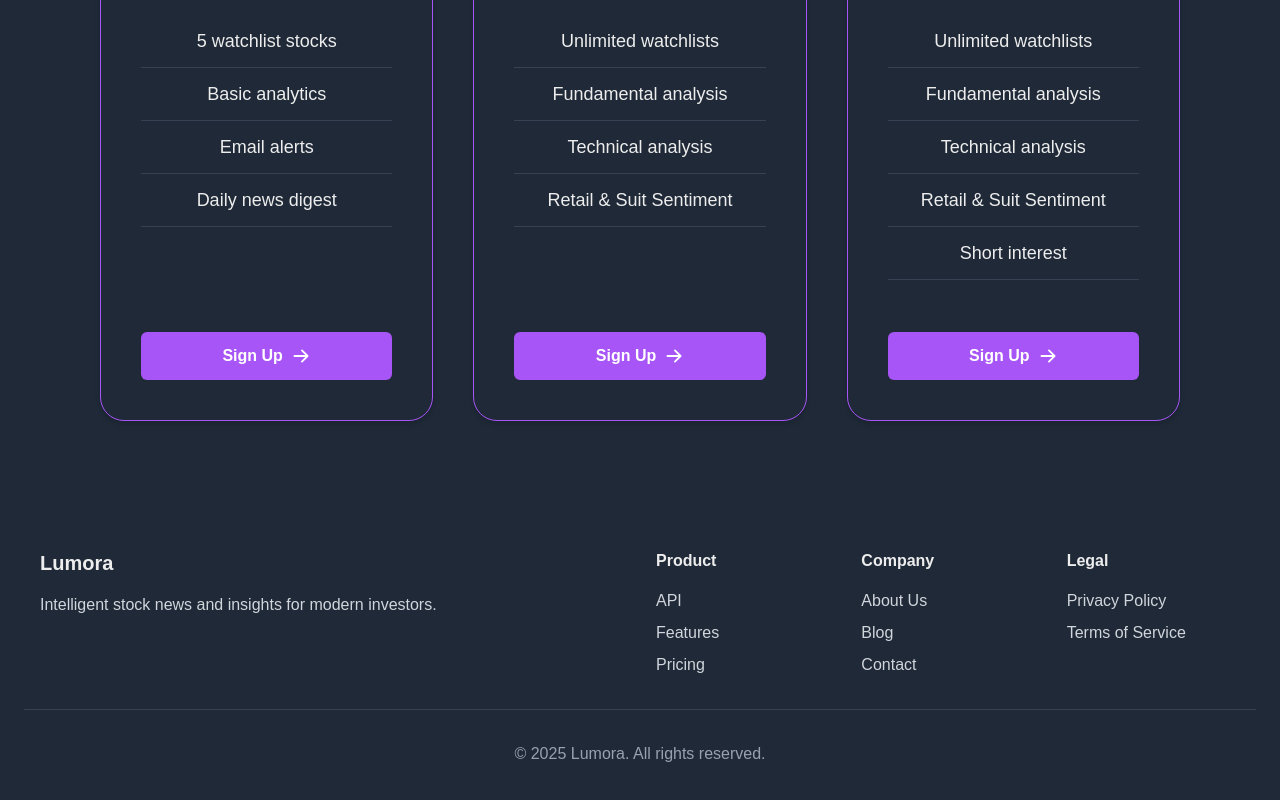
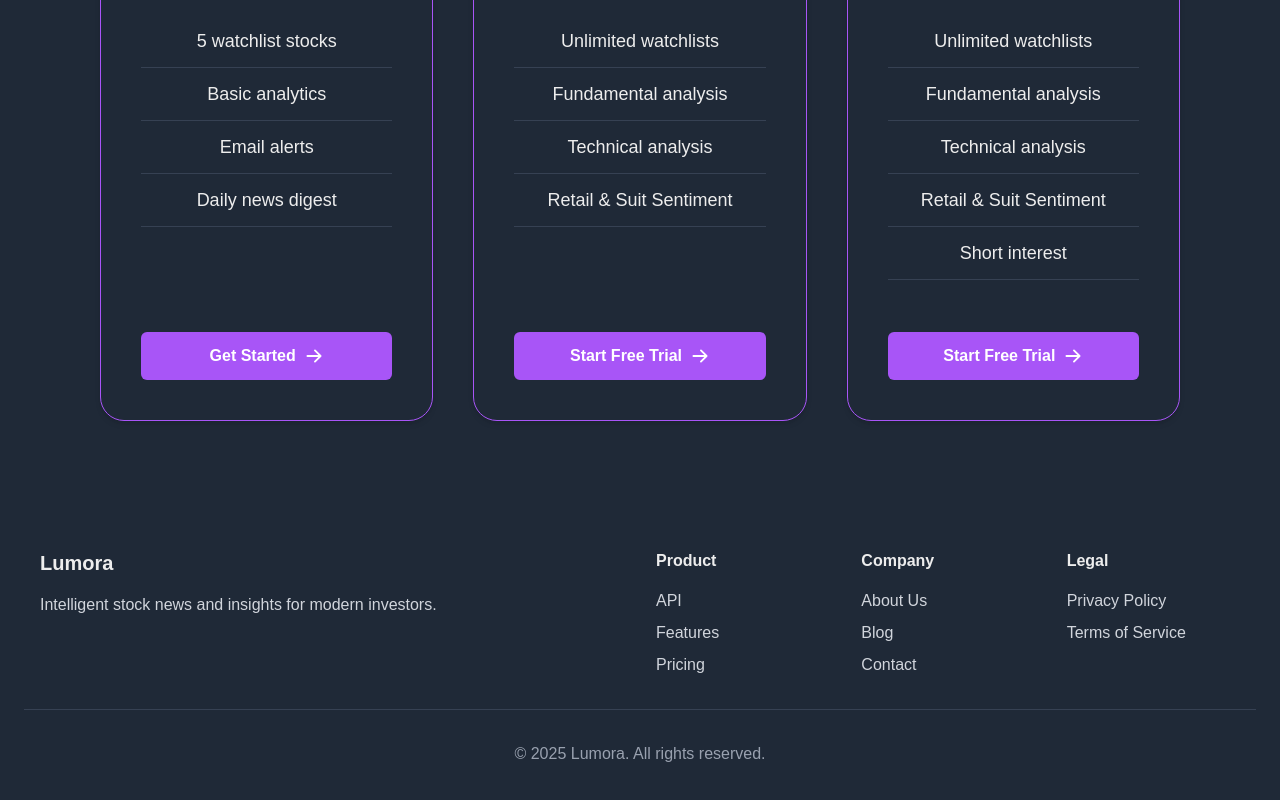
Before and after one commit to Itserge1/Lumora, a Next.js app in the folder lumora-client/: page / in a window 1280 px wide. Shown: the part 1772-2572 px from the top of the page. Built offline with nearby package versions, Linux system fonts and the light colour scheme.

Commit message:
update button content

```diff
--- a/lumora-client/src/components/Pricing/Pricing.tsx
+++ b/lumora-client/src/components/Pricing/Pricing.tsx
@@ -6,9 +6,10 @@ import { ActionButton } from "../Button/ActionButton";
 interface PricingGroup {
   title: string;
   features: Array<{ label: string }>;
+  button: string;
 }
 
-const PricingCard = ({ title, features }: PricingGroup) => {
+const PricingCard = ({ title, features, button }: PricingGroup) => {
   return (
     <div className="border rounded-3xl border-primary-500 shadow-md mb-6 sm:mb-8 md:mb-10 lg:mb-10 p-10 md:p-15 lg:p-10 w-full flex flex-col max-w-lg">
       <h4 className="text-4xl text-center font-extrabold">{title}</h4>
@@ -23,7 +24,7 @@ const PricingCard = ({ title, features }: PricingGroup) => {
         ))}
       </ul>
       <ActionButton size="lg" variant="primary" className="mt-auto" fullWidth>
-        <span className="font-bold">Sign Up</span>
+        <span className="font-bold">{button}</span>
         <ArrowRightIcon className="size-5 ml-2" />
       </ActionButton>
     </div>
@@ -40,6 +41,7 @@ const Pricing = () => {
         { label: "Email alerts" },
         { label: "Daily news digest" },
       ],
+      button: "Get Started",
     },
     {
       title: "Premium",
@@ -49,6 +51,7 @@ const Pricing = () => {
         { label: "Technical analysis" },
         { label: "Retail & Suit Sentiment" },
       ],
+      button: "Start Free Trial",
     },
     {
       title: "Gold",
@@ -59,6 +62,7 @@ const Pricing = () => {
         { label: "Retail & Suit Sentiment" },
         { label: "Short interest" },
       ],
+      button: "Start Free Trial",
     },
   ];
 
@@ -73,6 +77,7 @@ const Pricing = () => {
             key={group.title}
             title={group.title}
             features={group.features}
+            button={group.button}
           />
         ))}
       </div>
```
